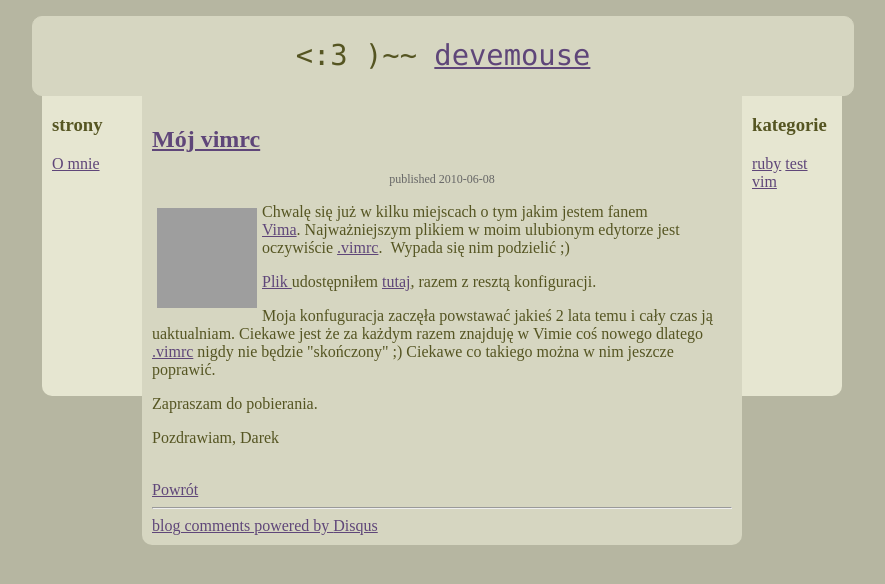
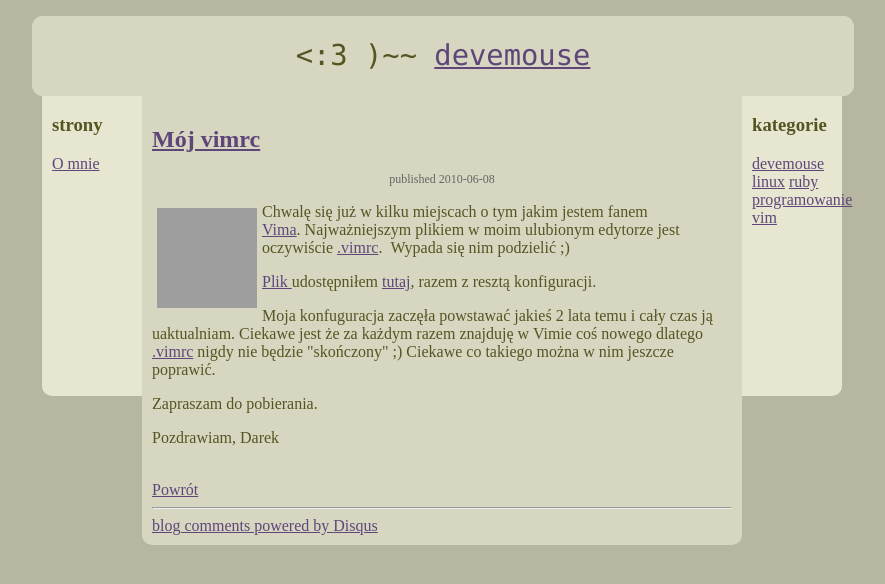
Before and after one commit to devemouse/devemouse.github.com, a Jekyll site: the page built from _posts/2010-06-08-moj-vimrc.html, in a window 1280 px wide, cut to the strip 0-584 px from the top of the page. Shown: the whole strip, without its empty margins (198-1083 px from the left). Built offline with Jekyll 4.4.1, drawn with Linux system fonts in a browser that asks for light colours; Markdown is read by kramdown in place of the engine named in the settings; comment, search, counter and statistics services are not loaded; grey boxes are pictures that could not be loaded.

Commit message:
added categories to existing posts

```diff
--- a/_posts/2010-03-25-introduction.html
+++ b/_posts/2010-03-25-introduction.html
@@ -1,6 +1,7 @@
 ---
 layout: post
 title: Introduction
+category: devemouse
 ---
 
 <p>I was wondering for a while what should I write here. I was thinking about the design and stuff... But finally I just realized that I should start writing and customization comes later.</p>
--- a/_posts/2010-04-06-dotfiles.html
+++ b/_posts/2010-04-06-dotfiles.html
@@ -1,6 +1,7 @@
 ---
 layout: post
 title: Dotfiles
+category: linux
 ---
 
 <p>
--- a/_posts/2010-04-23-aria.html
+++ b/_posts/2010-04-23-aria.html
@@ -1,6 +1,7 @@
 ---
 layout: post
 title: Ultimate download accelerator for linux - aria2
+category: linux
 ---
 <a href="http://dl.dropbox.com/u/1022953/devemouse.github.com/gfx/konsole-icon.png">
    <img src="http://dl.dropbox.com/u/1022953/devemouse.github.com/gfx/konsole-icon.png" class="thumb" />
--- a/_posts/2010-05-25-opozniony-autostart.html
+++ b/_posts/2010-05-25-opozniony-autostart.html
@@ -1,7 +1,7 @@
 ---
 layout: post
 title: Opóźniony autostart
-categories: [ruby, test]
+categories: [ruby, programowanie]
 ---
 
 <p>
--- a/_posts/2010-06-08-moj-vimrc.html
+++ b/_posts/2010-06-08-moj-vimrc.html
@@ -1,7 +1,7 @@
 ---
 layout: post
 title: Mój vimrc
-categories: [vim, test]
+category: vim
 ---
 
 <p>
--- a/_posts/2010-07-25-slub.html
+++ b/_posts/2010-07-25-slub.html
@@ -1,6 +1,7 @@
 ---
 layout: post
 title: Ślub
+category: devemouse
 ---
 <a title="Wedding Rings" href="http://www.freedigitalphotos.net/images/Weddings_g148-Ring_p10252.html" target="_blank">
    <img class="thumb" title="Obrączki" src="http://dl.dropbox.com/u/1022953/devemouse.github.com/gfx/wedding_rings.jpg" />
```
